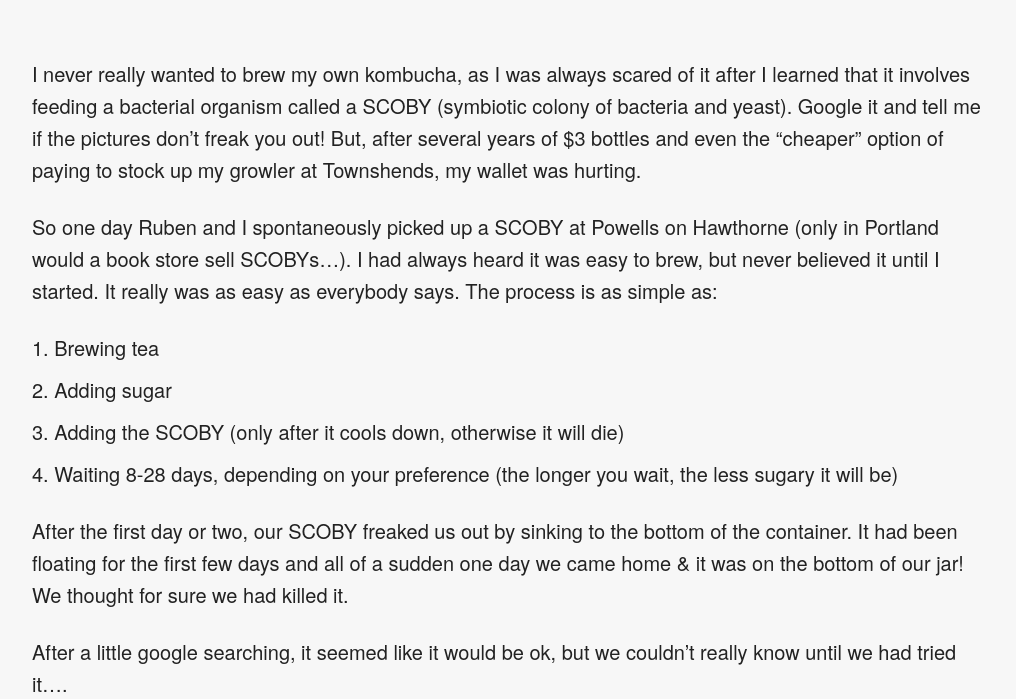
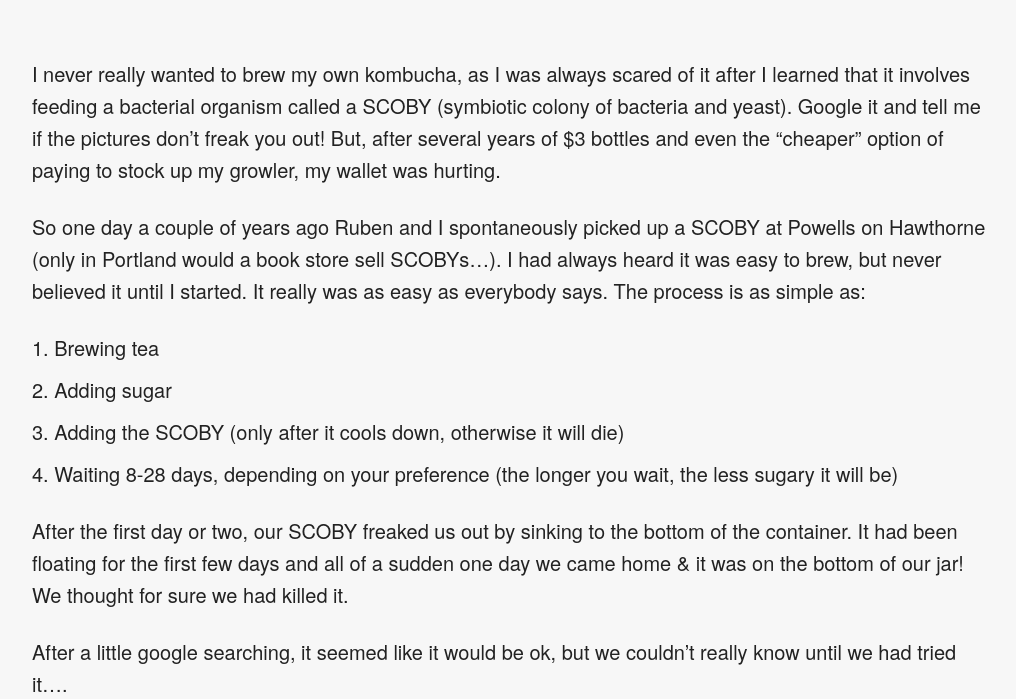
Before and after one commit to RubenSandwich/EdibleEms, a Jekyll site: the page built from _posts/2017-07-17-citrus-kombucha.md, in a window 1280 px wide and 900 px high, scrolled down 1629 px, cut to the strip 201-900 px from the top of the window. Shown: the whole strip, without its empty margins (128-1144 px from the left). Built offline with Jekyll 4.4.1, drawn with Linux system fonts in a browser that asks for light colours; comment, search, counter and statistics services are not loaded.

Commit message:
Update 2017-07-17-citrus-kombucha.md

```diff
--- a/_posts/2017-07-17-citrus-kombucha.md
+++ b/_posts/2017-07-17-citrus-kombucha.md
@@ -19,9 +19,9 @@
 <br>
 
 
-I never really wanted to brew my own kombucha, as I was always scared of it after I learned that it involves feeding a bacterial organism called a SCOBY (symbiotic colony of bacteria and yeast). Google it and tell me if the pictures don’t freak you out! But, after several years of $3 bottles and even the “cheaper” option of paying to stock up my growler at Townshends, my wallet was hurting.
+I never really wanted to brew my own kombucha, as I was always scared of it after I learned that it involves feeding a bacterial organism called a SCOBY (symbiotic colony of bacteria and yeast). Google it and tell me if the pictures don’t freak you out! But, after several years of $3 bottles and even the “cheaper” option of paying to stock up my growler, my wallet was hurting.
 
-So one day Ruben and I spontaneously picked up a SCOBY at Powells on Hawthorne (only in Portland would a book store sell SCOBYs...). I had always heard it was easy to brew, but never believed it until I started. It really was as easy as everybody says. The process is as simple as:
+So one day a couple of years ago Ruben and I spontaneously picked up a SCOBY at Powells on Hawthorne (only in Portland would a book store sell SCOBYs...). I had always heard it was easy to brew, but never believed it until I started. It really was as easy as everybody says. The process is as simple as:
 
 1.	Brewing tea
 2.	Adding sugar
```
